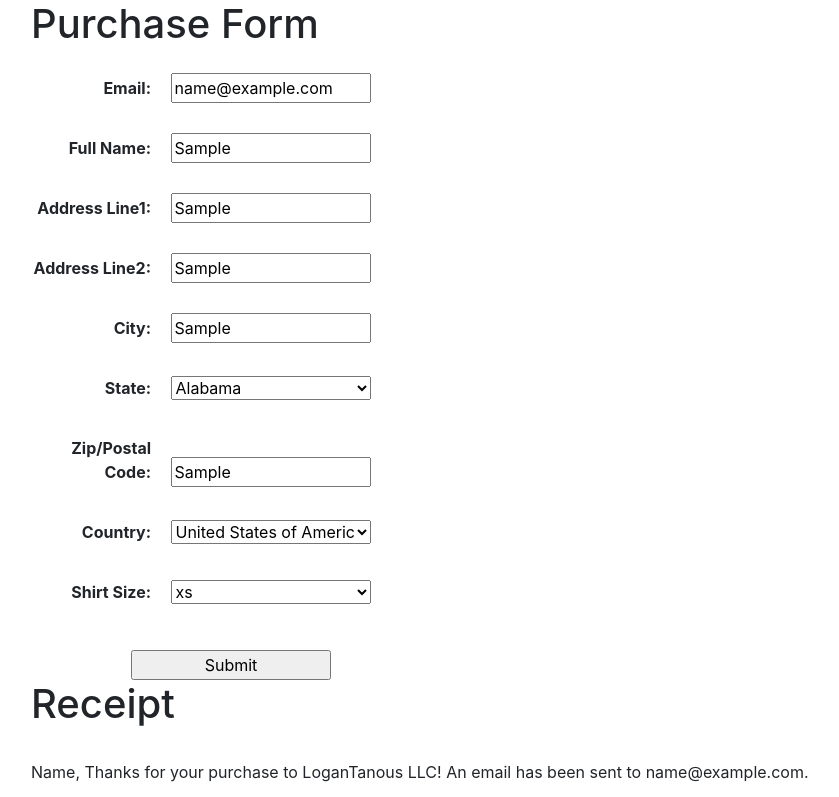
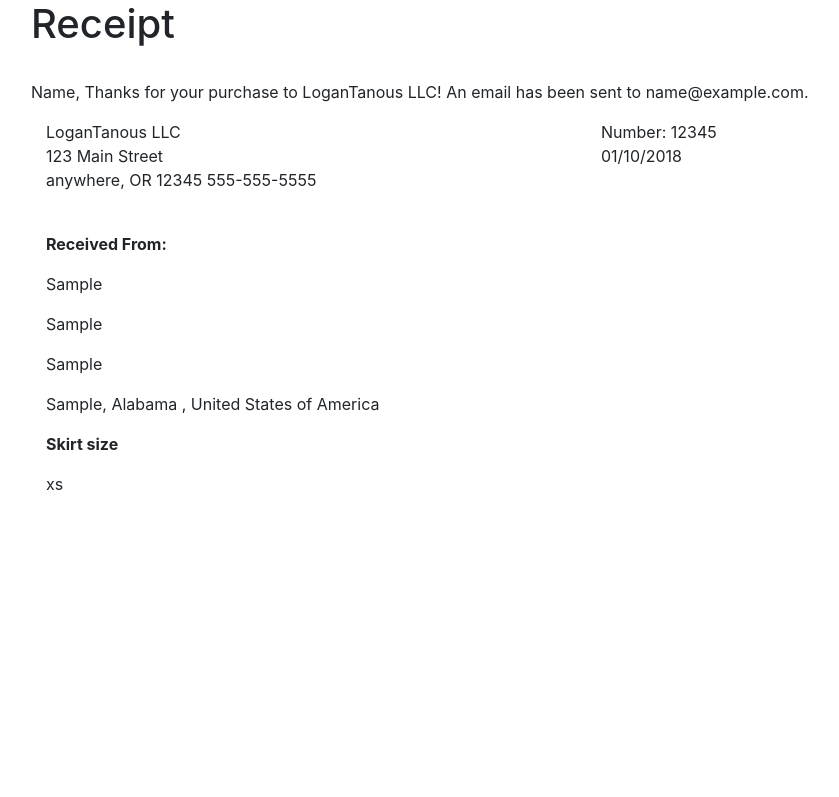
Before and after one commit to logantanous/onlineMarketplace, a plain HTML site: page index.html in a window 1280 px wide. Both pictures are taken after typing "name@example.com", "Sample", "Sample", "Sample", "Sample", "Sample" into the empty fields and a click on the input "Submit". Shown: the top 797 px of the page, without its empty margins (54-893 px from the left). Drawn offline with nearby package versions, Linux system fonts and the light colour scheme.

Commit message:
used an array instead

```diff
--- a/css/styles.css
+++ b/css/styles.css
@@ -21,5 +21,5 @@ input {
 }
 
 .receiptArea {
-  /*display: none;*/
+  display: none;
 };
--- a/index.html
+++ b/index.html
@@ -60,7 +60,7 @@
         </div>
 
         <div>
-          <p>Shirt Size:</p>
+          <p>Skirt Size:</p>
           <select id="shirtSize">
             <option>xs</option><option>sm</option><option>md</option><option>lg</option><option>xl</option><option>xxl</option><option>xxxl</option><option>xxxxl</option>
           </select>
@@ -103,7 +103,7 @@
                 <p><span class="city"></span>, <span class="state"></span> <span class="zipCode"></span>, <span class="country"></span></p>
             </div>
             <div class="product">
-              <p><b>Shirt size</b></p>
+              <p><b>Skirt size</b></p>
               <p class="shirtSize"></p>
             </div>
           </div>
--- a/js/scripts.js
+++ b/js/scripts.js
@@ -2,10 +2,8 @@ $(document).ready(function() {
 
   //Current date
   var d = new Date();
-
   var month = d.getMonth()+1;
   var day = d.getDate();
-
   var output =
       ((''+month).length<2 ? '0' : '') + month + '/' +
       ((''+day).length<2 ? '0' : '') + day + '/' + d.getFullYear();
@@ -16,33 +14,17 @@ $(document).ready(function() {
   $(".submit").click(function(event){
       event.preventDefault();
 
-      var email = $("#email").val();
-      $(".email").text(email);
+      //initialize array
+      var setting = ["email", "name", "address1", "address2", "city", "state", "country", "zipcode", "shirtSize"];
 
-      var name = $("#name").val();
-      $(".name").text(name);
+      //set all necessary elements
+      setting.forEach(function(blank) {
+        var userInput = $("#" + blank).val();
+        $("." + blank).text(userInput);
+      });
 
-      var address1 = $("#address1").val();
-      $(".address1").text(address1);
-
-      var address2 = $("#address2").val();
-      $(".address2").text(address2);
-
-      var city = $("#city").val();
-      $(".city").text(city);
-
-      var state = $("#state").val();
-      $(".state").text(state);
-
-      var country = $("#country").val();
-      $(".country").text(country);
-
-      var zipCode = $("#zipCode").val();
-      $(".zipCode").text(zipCode);
-
-      var shirtSize = $("#shirtSize").val();
-      $(".shirtSize").text(shirtSize);
-
+      $(".form").hide();
+      $(".receiptArea").show();
   });
 
 });
```
